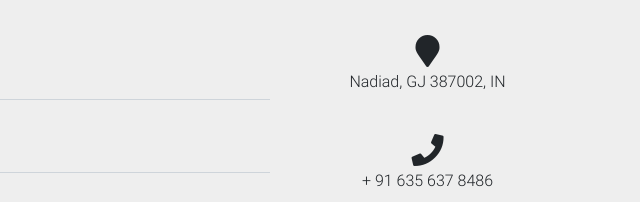
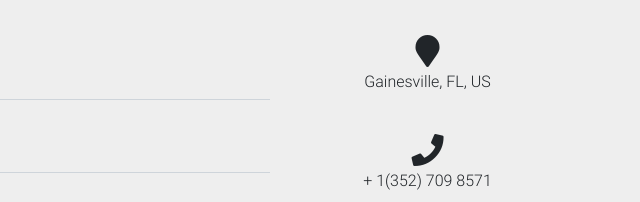
Before and after one commit to d3v-26/portfolio, a plain HTML site: page index.html in a window 1280 px wide. Shown: the part 3603-3805 px from the top of the page, 640-1280 px from the left. Drawn offline with nearby package versions, Linux system fonts and the light colour scheme.

Commit message:
Update index.html

```diff
--- a/index.html
+++ b/index.html
@@ -549,11 +549,11 @@
               <ul class="list-unstyled mb-0">
                 <li>
                   <i class="fa fa-map-marker fa-2x"></i>
-                  <p>Nadiad, GJ 387002, IN</p>
+                  <p>Gainesville, FL, US</p>
                 </li>
                 <li>
                   <i class="fa fa-phone fa-2x mt-4 "></i>
-                  <p>+ 91 635 637 8486</p>
+                  <p>+ 1(352) 709 8571</p>
                 </li>
                 <li>
                   <i class="fa fa-envelope fa-2x mt-4 "></i>
```
